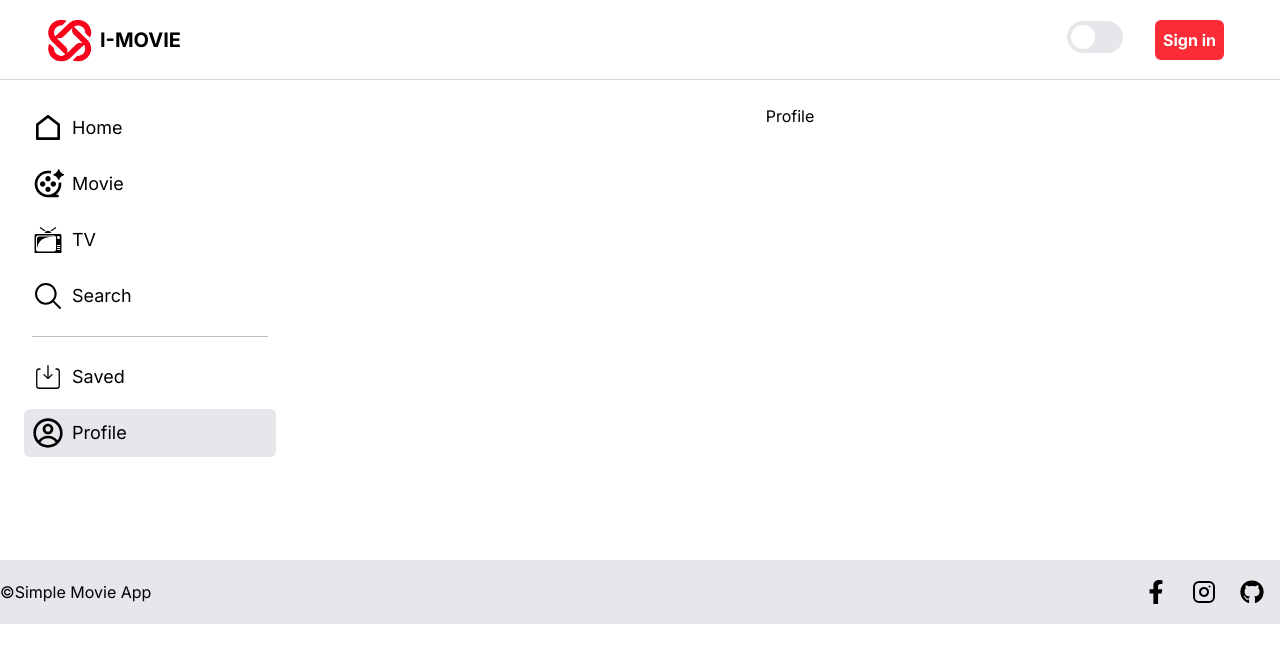
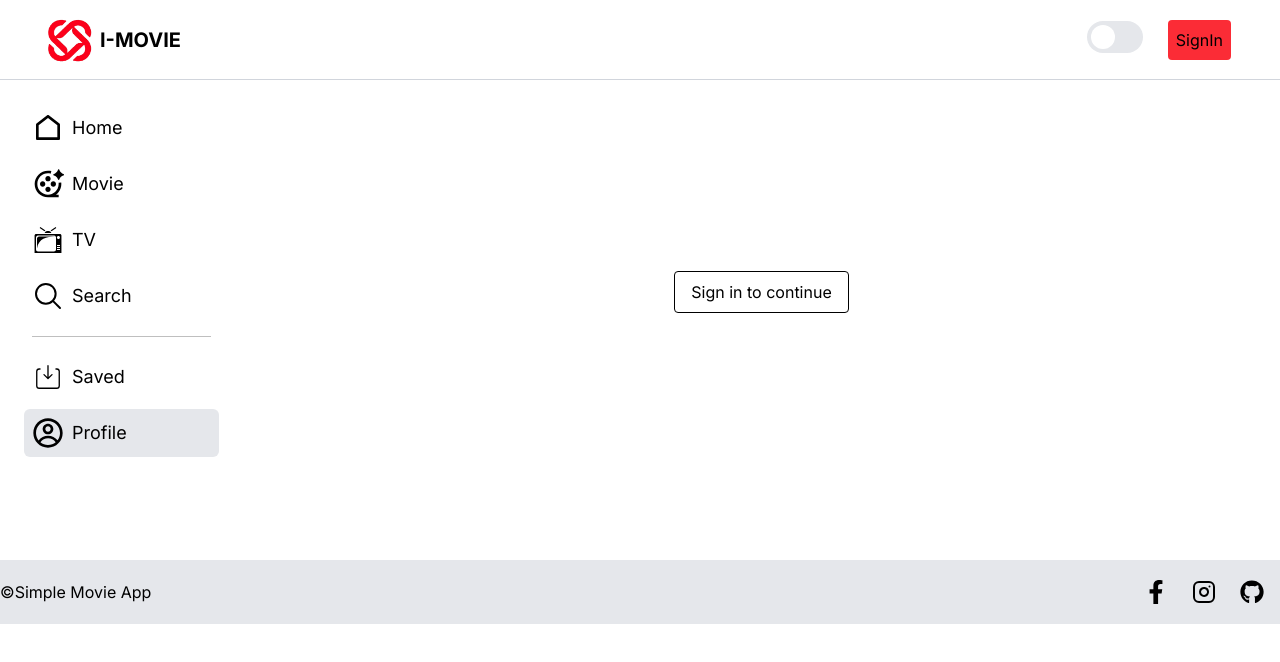
Before and after one commit to Rosier-Anderson/imovie, a Next.js app: page /profile in a window 1280 px wide. Shown: the top 662 px of the page. Built offline with nearby package versions, Linux system fonts and the light colour scheme.

Commit message:
Styling and adding new feature

```diff
--- a/app/(home)/layout.tsx
+++ b/app/(home)/layout.tsx
@@ -14,7 +14,7 @@ export default function HomeLayout({
 
       <div className="flex max-w-[1300px] mx-auto ">
         <SideNav />
-        <div className=" mx-auto mt-6">{children}</div>
+        <div className=" mx-auto mt-6 w-full">{children}</div>
       </div>
     </div>
   );
--- a/app/(home)/profile/page.tsx
+++ b/app/(home)/profile/page.tsx
@@ -1,7 +1,16 @@
+import Link from "next/link";
+
 export default function ProfilePages() {
   return (
     <>
-      <main>Profile</main>
+      <main className="w-full h-full ">
+        <div className="h-full flex justify-center items-center my-auto rounded-sm p-2 m-px  ">
+          {/* image goes here  */}
+          <span className="border rounded-sm py-2 px-4  ">
+            <Link href="/login">Sign in to continue</Link>
+          </span>
+        </div>
+      </main>
     </>
   );
 }
--- a/app/login/page.tsx
+++ b/app/login/page.tsx
@@ -3,10 +3,12 @@ import React from "react";
 
 export default function Login() {
   return (
-    <div className="hidden md:block text-white font-bold">
-      <CustomLink href="/login" className="bg-red-primary rounded-md ">
-        Sign in
-      </CustomLink>
-    </div>
+    <main className="size-screen flex justify-center items-center">
+     <article className="w-3xl bg-white">
+      <section className="">
+        <h1 className="">Sign In</h1>
+      </section>
+     </article>
+    </main>
   );
 }
--- a/app/ui/header/Header.tsx
+++ b/app/ui/header/Header.tsx
@@ -1,8 +1,9 @@
 import { Logo } from "./Logo";
 import ToggleThemeButton from "@/app/ui/theme/ToggleTheme";
-import Login from "@/app/login/page";
 import SearchInput from "../home/components/Search/SearchInput";
+import SignInButton from "../profile/sign-button";
 
+// component
 export default function Header() {
   return (
     <div className="w-full bg-white dark:bg-neutral-primary border-b border-b-gray-secondary dark:border-b-neutral-primary h-20 md:col-span-3 sticky top-0 z-50">
@@ -11,7 +12,7 @@ export default function Header() {
         <SearchInput />
         <div className="flex justify-center items-center gap-6 p-2 ">
           <ToggleThemeButton />
-          <Login />
+          <SignInButton />
         </div>
       </header>
     </div>
--- /dev/null
+++ b/app/ui/profile/sign-button.tsx
@@ -0,0 +1,10 @@
+import Link from 'next/link'
+import React from 'react'
+
+export default function SignInButton() {
+  return (
+  <span className='bg-red-primary rounded-sm p-2 m-px '>
+     <Link href="/login">SignIn</Link>
+  </span>
+  )
+}
```
Also changed, not shown: app/lib/data.ts (+9 -1 lines).
